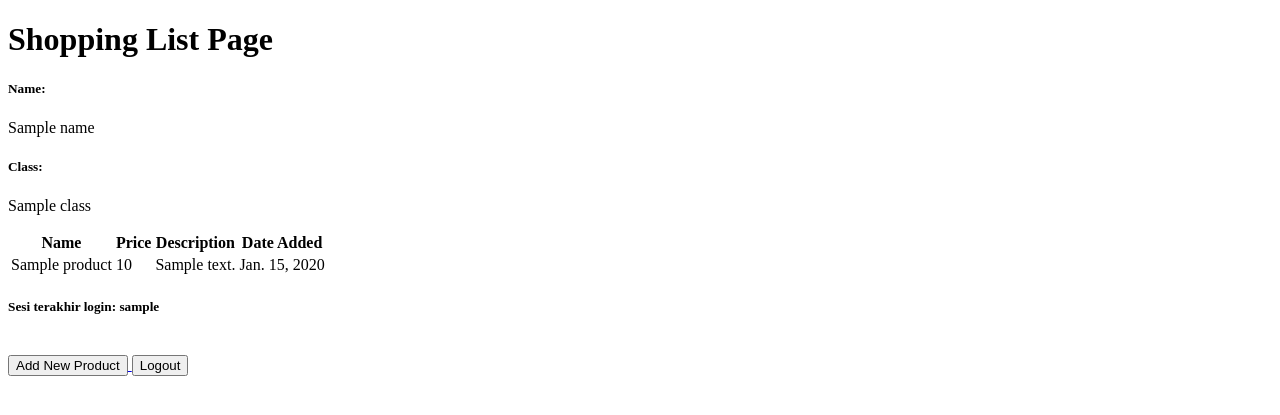
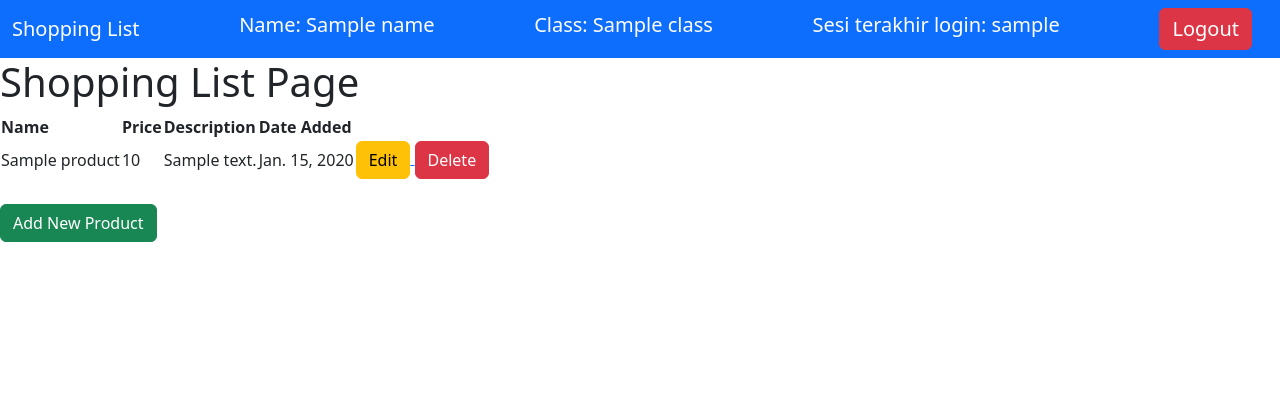
Before and after one commit to Archied10/shopping-list, a Django app: template main/templates/main.html in a window 1280 px wide. Shown: the top 415 px of the page. Run offline with Django 4.2, Linux system fonts and the light colour scheme; tables that the repository leaves empty hold one stand-in row (values such as "Sample post"); the template is opened without the code that fills it: values that come from a table or form of the project are taken from there, most other values are stand-ins (such as "Sample title", 1, 10 or a date in 2020).

Commit message:
tutorial 4 selesai

```diff
--- a/main/templates/main.html
+++ b/main/templates/main.html
@@ -1,13 +1,23 @@
 {% extends 'base.html' %}
 
 {% block content %}
+
+    <nav class="navbar bg-primary" data-bs-theme="dark">
+        <div class="container-fluid">
+        <a class="navbar-brand" href="#">Shopping List</a>
+        <h5 class="navbar-brand">Name: {{name}}</h5>
+        <h5 class="navbar-brand">Class: {{class}}</h5>
+        <h5 class="navbar-brand">Sesi terakhir login: {{ last_login }}</h5>
+        <div>
+            <a href="{% url 'main:logout' %}">
+                <button class="btn btn-danger navbar-brand">
+                    Logout
+                </button>
+            </a>
+        </div>
+        </div>
+    </nav>
     <h1>Shopping List Page</h1>
-
-    <h5>Name:</h5>
-    <p>{{name}}</p>
-
-    <h5>Class:</h5>
-    <p>{{class}}</p>
 
     <table>
         <tr>
@@ -25,20 +35,26 @@
                 <td>{{product.price}}</td>
                 <td>{{product.description}}</td>
                 <td>{{product.date_added}}</td>
+                <td>
+                    <a href="{% url 'main:edit_product' product.pk %}">
+                        <button class="btn btn-warning">
+                            Edit
+                        </button>
+                    </a>
+                    <a href="{% url 'main:delete_product' product.pk %}">
+                        <button class="btn btn-danger">
+                            Delete
+                        </button>
+                    </a>
+                </td>
             </tr>
         {% endfor %}
     </table>
-    <h5>Sesi terakhir login: {{ last_login }}</h5>
     <br />
 
     <a href="{% url 'main:create_product' %}">
-        <button>
+        <button class="btn btn-success">
             Add New Product
         </button>
     </a>
-    <a href="{% url 'main:logout' %}">
-        <button>
-            Logout
-        </button>
-    </a>
 {% endblock content %}
--- a/main/urls.py
+++ b/main/urls.py
@@ -1,5 +1,5 @@
 from django.urls import path
-from main.views import show_main, create_product, show_xml, show_json, show_xml_by_id, show_json_by_id, register, login_user, logout_user
+from main.views import show_main, create_product, show_xml, show_json, show_xml_by_id, show_json_by_id, register, login_user, logout_user, edit_product, delete_product
 
 app_name = 'main'
 
@@ -13,4 +13,6 @@ urlpatterns = [
     path('register/', register, name='register'),
     path('login/', login_user, name='login'),
     path('logout/', logout_user, name='logout'),
+    path('edit-product/<int:id>', edit_product, name='edit_product'),
+    path('delete/<int:id>', delete_product, name='delete_product'),
 ]
--- a/templates/base.html
+++ b/templates/base.html
@@ -9,6 +9,10 @@
         />
         {% block meta %}
         {% endblock meta %}
+        <link href="https://cdn.jsdelivr.net/npm/bootstrap@5.3.2/dist/css/bootstrap.min.css" rel="stylesheet" integrity="sha384-T3c6CoIi6uLrA9TneNEoa7RxnatzjcDSCmG1MXxSR1GAsXEV/Dwwykc2MPK8M2HN" crossorigin="anonymous">
+        <script src="https://code.jquery.com/jquery-3.6.0.min.js" integrity="sha384-KyZXEAg3QhqLMpG8r+J4jsl5c9zdLKaUk5Ae5f5b1bw6AUn5f5v8FZJoMxm6f5cH1" crossorigin="anonymous"></script>
+        <script src="https://cdn.jsdelivr.net/npm/@popperjs/core@2.11.8/dist/umd/popper.min.js" integrity="sha384-I7E8VVD/ismYTF4hNIPjVp/Zjvgyol6VFvRkX/vR+Vc4jQkC+hVqc2pM8ODewa9r" crossorigin="anonymous"></script>
+        <script src="https://cdn.jsdelivr.net/npm/bootstrap@5.3.2/dist/js/bootstrap.min.js" integrity="sha384-BBtl+eGJRgqQAUMxJ7pMwbEyER4l1g+O15P+16Ep7Q9Q+zqX6gSbd85u4mG4QzX+" crossorigin="anonymous"></script>
     </head>
 
     <body>
```
Also changed, not shown: main/templates/edit_product.html (added, +22 -0 lines), main/views.py (+23 -0 lines).
